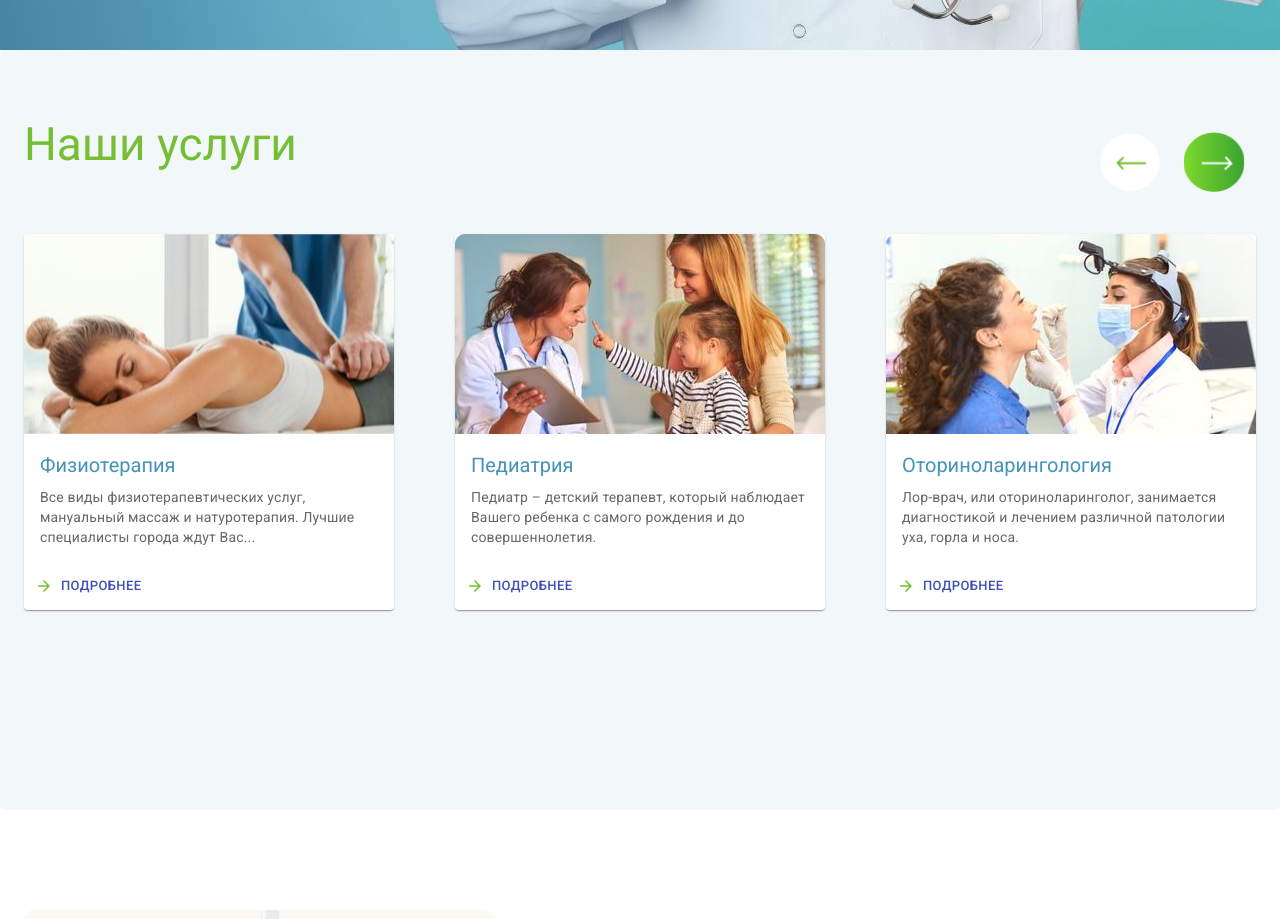
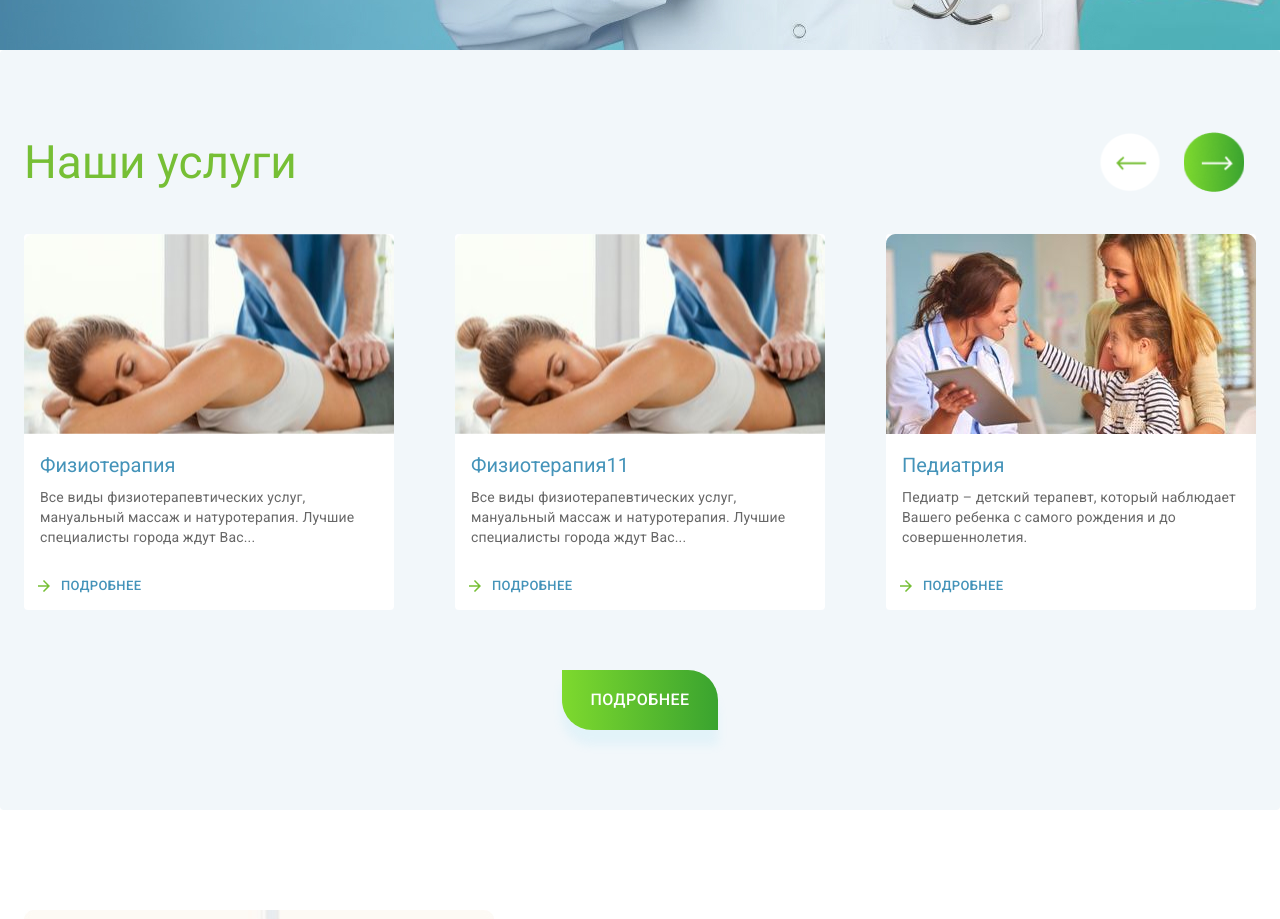
Before and after one commit to tex3700/blessyou-project, a React (Create React App) app in the folder front/: page / in a window 1280 px wide. Shown: the part 820-1739 px from the top of the page. Built offline with nearby package versions, Linux system fonts and the light colour scheme.

Commit message:
finish styles OurServices

```diff
--- a/front/public/index.html
+++ b/front/public/index.html
@@ -12,7 +12,7 @@
     <link rel="stylesheet" href="https://fonts.googleapis.com/css?family=Roboto:300,400,500,700&display=swap" />
     <link rel="stylesheet" href="https://fonts.googleapis.com/icon?family=Material+Icons" />
 
-    <title>React App</title>
+    <title>BlessYou</title>
   </head>
   <body>
     <noscript>You need to enable JavaScript to run this app.</noscript>
--- a/front/src/component/commonComponents/ourServices/OurSevicesComp.jsx
+++ b/front/src/component/commonComponents/ourServices/OurSevicesComp.jsx
@@ -2,11 +2,13 @@ import {
   Container,
   Grid,
   IconButton,
+  Button,
   Paper,
   Typography,
   Box,
 } from "@material-ui/core";
-import React from "react";
+import React, { useEffect, useState } from "react";
+import { Link } from "react-router-dom";
 import useStyles from "./styles";
 import lorImage from "./../../../static/image/services/LOR.jpg";
 import pediatr from "./../../../static/image/services/Pediatr.jpg";
@@ -21,7 +23,17 @@ const servicesList = [
     image: `${physiotheraphy}`,
   },
   {
+    title: "Физиотерапия11",
+    text: "Все виды физиотерапевтических услуг, мануальный массаж и натуротерапия. Лучшие специалисты города ждут Вас...",
+    image: `${physiotheraphy}`,
+  },
+  {
     title: "Педиатрия",
+    text: "Педиатр –  детский терапевт, который наблюдает Вашего ребенка с самого рождения и до совершеннолетия. ",
+    image: `${pediatr}`,
+  },
+  {
+    title: "Педиатрия111",
     text: "Педиатр –  детский терапевт, который наблюдает Вашего ребенка с самого рождения и до совершеннолетия. ",
     image: `${pediatr}`,
   },
@@ -30,35 +42,109 @@ const servicesList = [
     text: "Лор-врач, или оториноларинголог, занимается диагностикой и лечением различной патологии уха, горла и носа.",
     image: `${lorImage}`,
   },
+  {
+    title: "Оториноларингология111s",
+    text: "Лор-врач, или оториноларинголог, занимается диагностикой и лечением различной патологии уха, горла и носа.",
+    image: `${lorImage}`,
+  },
 ];
 
 const OurSevicesComp = () => {
   const classes = useStyles();
+  const [count, setCount] = useState(0);
+
+  const [currentArray, setCurrentArray] = useState([
+    servicesList[0],
+    servicesList[1],
+    servicesList[2],
+  ]);
+
+  if (count < 0) {
+    setCount(servicesList.length - 1);
+    console.log("test", count);
+  }
+
+  if (count === servicesList.length) {
+    setCount(0);
+  }
+
+  console.log("count count", count);
+
+  function countPlus(number) {
+    let innnerNumber;
+    setCount((prev) => prev + 1);
+    if (number === servicesList.length) {
+      innnerNumber = 0;
+
+      return innnerNumber;
+    }
+    innnerNumber = number + 1;
+
+    return innnerNumber;
+  }
+
+  useEffect(() => {}, []);
+
+  function countMinus() {
+    setCount((prev) => prev - 1);
+    if (count < 0) {
+      setCount(servicesList.length);
+    }
+    let num = count;
+    console.log("num", num);
+    // if (num < 0) {
+    //   num = servicesList.length - 1;
+    //   setCount(servicesList.length - 1);
+    //   // console.log("num0", num);
+    // }
+    // setCurrentArray([...[], servicesList[count]]);
+    // console.log("countMinus", count);
+  }
+  // console.log("countMinus finish", count);
+
   return (
     <Paper className={classes.ourServicesPaper}>
       <Container fixed>
         <Grid container className={classes.ourServicesGrid}>
+          <Grid item container className={classes.ourServicesGridTitle}>
             <Grid item>
               <Typography variant="h3" className={classes.ourServicesTitle}>
                 Наши услуги
               </Typography>
             </Grid>
             <Grid item>
-            <IconButton className={classes.iconBottonRoot}>
+              <IconButton
+                className={classes.iconBottonRoot}
+                onClick={countMinus}
+              >
                 <Box
                   className={`${classes.ourServicesArrow} ${classes.ourServicesArrowLeft}`}
                 ></Box>
               </IconButton>
-            <IconButton className={classes.iconBottonRoot}>
+              <IconButton
+                className={classes.iconBottonRoot}
+                onClick={countPlus}
+              >
                 <Box
                   className={`${classes.ourServicesArrow} ${classes.ourServicesArrowRight}`}
                 ></Box>
               </IconButton>
             </Grid>
+          </Grid>
           <Grid container className={classes.ourServicesCarouseleGrid}>
-            {servicesList.map((item) => (
+            {currentArray.map((item) => (
               <ServiceCard key={item.title} props={item} />
             ))}
+          </Grid>
+
+          <Grid item>
+            <Button
+              className={`${classes.mainRegistrationButton} ${classes.mainAboutUsButton} `}
+              component={Link}
+              to="/services"
+            >
+              ПОДРОБНЕЕ
+            </Button>
           </Grid>
         </Grid>
       </Container>
--- a/front/src/component/commonComponents/ourServices/styles.js
+++ b/front/src/component/commonComponents/ourServices/styles.js
@@ -10,6 +10,10 @@ const useStyles = makeStyles((theme) => ({
   },
   ourServicesGrid: {
     paddingTop: "70px",
+    justifyContent: "center",
+  },
+  ourServicesGridTitle: {
+    alignItems: "center",
     justifyContent: "space-between",
   },
   ourServicesCarouseleGrid: {
@@ -35,6 +39,29 @@ const useStyles = makeStyles((theme) => ({
     backgroundImage: `url(${arrowRight})`,
   },
 
+  //////копия общих стилей для кнопки, которая повторяется в элементах
+  mainRegistrationButton: {
+    width: "236px",
+    height: "84px",
+    color: " #FFFFFF",
+    background: "linear-gradient(270deg, #37A12F -4.12%, #80DB2E 102.94%)",
+    boxShadow: "0px 15px 10px rgba(125, 214, 246, 0.13)",
+    borderRadius: "0px 30px",
+    "&:hover": {
+      boxShadow: "none",
+    },
+    fontSize: "16px",
+    lineHeight: "24px",
+    textAlign: "center",
+    textTransform: "uppercase",
+  },
+
+  mainAboutUsButton: {
+    marginTop: "60px",
+    width: "156px",
+    height: "60px",
+  },
+
   /////
   iconBottonRoot: {
     "&:hover": {
--- a/front/src/component/commonComponents/serviceCard/ServiceCard.jsx
+++ b/front/src/component/commonComponents/serviceCard/ServiceCard.jsx
@@ -36,6 +36,7 @@ const ServiceCard = ({ props }) => {
         <Button
           size="small"
           color="primary"
+          className={classes.cardButton}
           startIcon={<ArrowForwardIcon className={classes.cardButtonIcon} />}
         >
           Подробнее
--- a/front/src/component/commonComponents/serviceCard/styles.js
+++ b/front/src/component/commonComponents/serviceCard/styles.js
@@ -3,6 +3,7 @@ import { makeStyles } from "@material-ui/core";
 const useStyles = makeStyles((theme) => ({
   root: {
     maxWidth: 370,
+    boxShadow: "none",
   },
   media: {
     height: 200,
@@ -20,7 +21,9 @@ const useStyles = makeStyles((theme) => ({
     alignItems: "center",
     color: "#676767",
   },
-
+  cardButton: {
+    color: "#4493B9",
+  },
   cardButtonIcon: {
     color: "#76BF35",
   },
```
Lines whose indentation alone changed are shown as unchanged.
